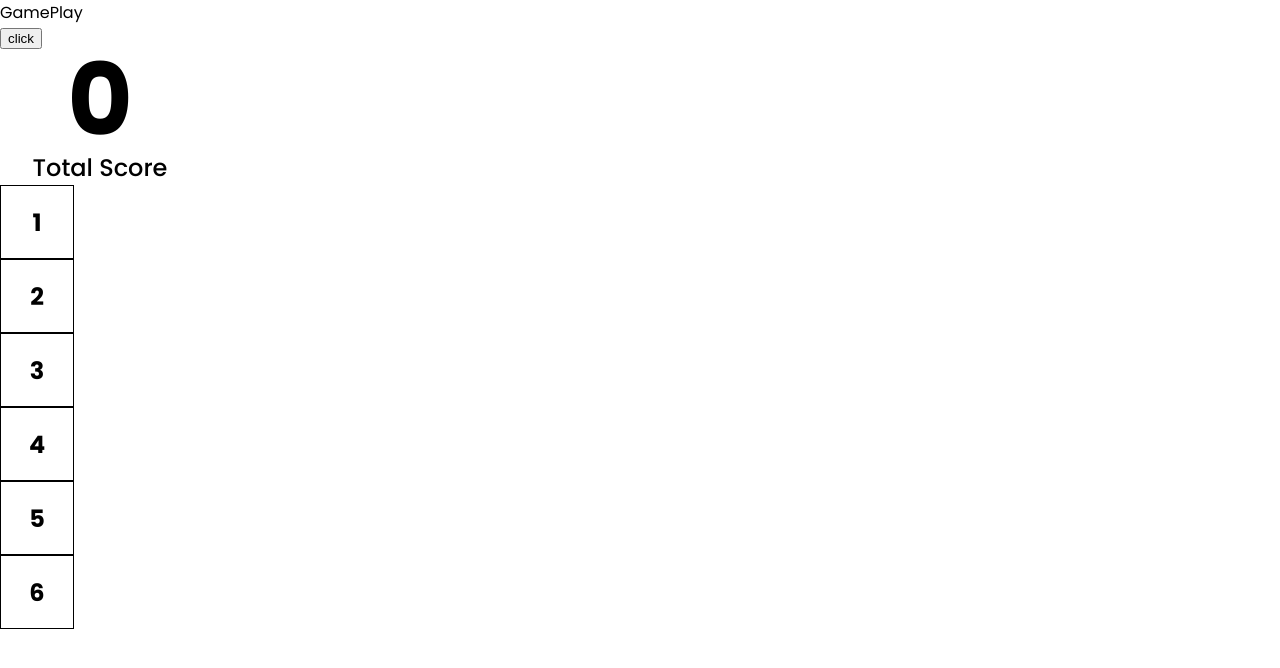
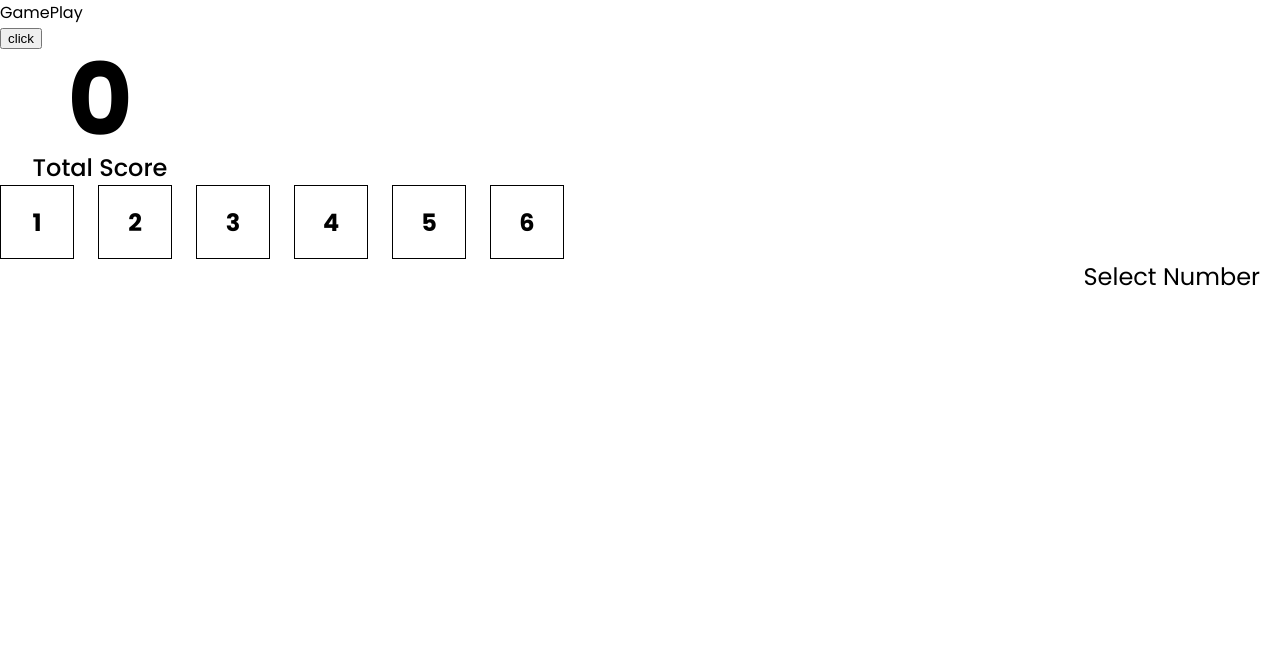
Before and after one commit to naumanumerX/DiceRollChallenge, a React (Vite) app: page / in a window 1280 px wide. Both pictures are taken after a click on the button "Play Now". Shown: the top 668 px of the page. Built offline with nearby package versions, Linux system fonts and the light colour scheme.

Commit message:
Updating Number Selection Component

```diff
--- a/src/Components/NumberSelector.jsx
+++ b/src/Components/NumberSelector.jsx
@@ -8,13 +8,20 @@ function NumberSelector() {
   return (
     <div>
         {
-            arrNumber.map((value,index)=>(
+            <NumberSelectorContainer>
+              <div className="flex">
+                {
+              arrNumber.map((value,index)=>(
                 <Box
                 isSelected={value===selectedNumber}
                 key={index} onClick={()=>setSelectedNumber(value)}>
                 {value}
             </Box>
-            ))
+            ))}
+
+            </div>
+            <p>Select Number</p>
+              </NumberSelectorContainer>
         }
 
 
@@ -23,6 +30,20 @@ function NumberSelector() {
 }
 
 export default NumberSelector
+
+const NumberSelectorContainer=styled.div`
+
+margin-right: 20px;
+.flex{
+
+  display: flex;
+ gap: 24px;
+}
+p{
+  font-size: 24px;
+  float: right;
+}
+`;
 
 const Box=styled.div`
 height: 72px;
```
